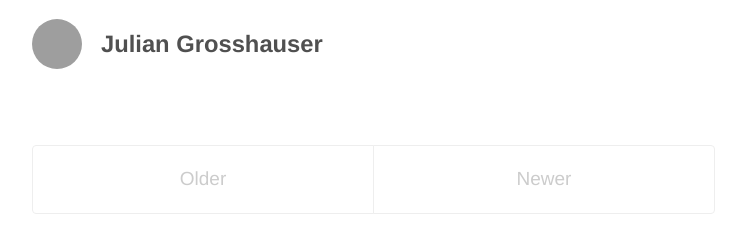
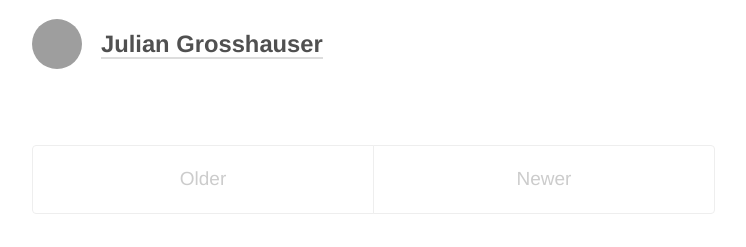
Before and after one commit to juliangrosshauser/Blog, a Jekyll site: the page built from index.html, in a window 1280 px wide. Shown: the top 247 px of the page, without its empty margins (266-1012 px from the left). Built offline with Jekyll 4.4.1, drawn with Linux system fonts in a browser that asks for light colours; the list of posts is cut into pages by our own code; grey boxes are pictures that could not be loaded.

Commit message:
Underline links
Underline color changes on hover

```diff
--- a/public/css/custom.css
+++ b/public/css/custom.css
@@ -31,9 +31,16 @@ blockquote {
   border-left-color: #ddd;
 }
 
+a {
+  color: #515151;
+  border-bottom: 2px solid #ddd;
+  transition: all .2s ease-in-out;
+}
+
 a:hover,
 a:focus {
   text-decoration: none;
+  border-bottom-color: #74bdfc;
 }
 
 .masthead-title {
```
